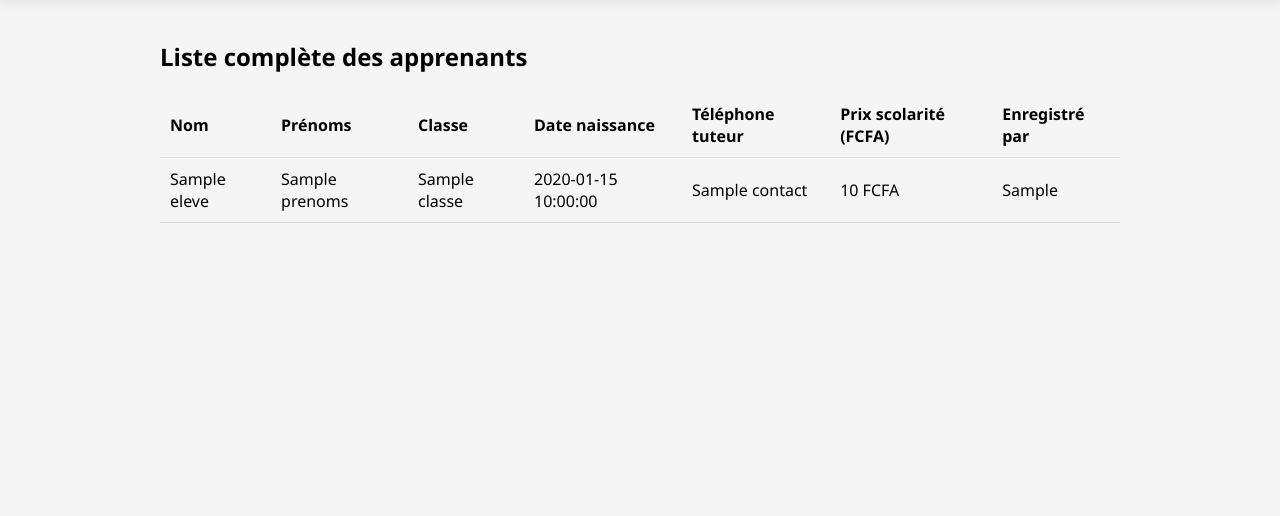
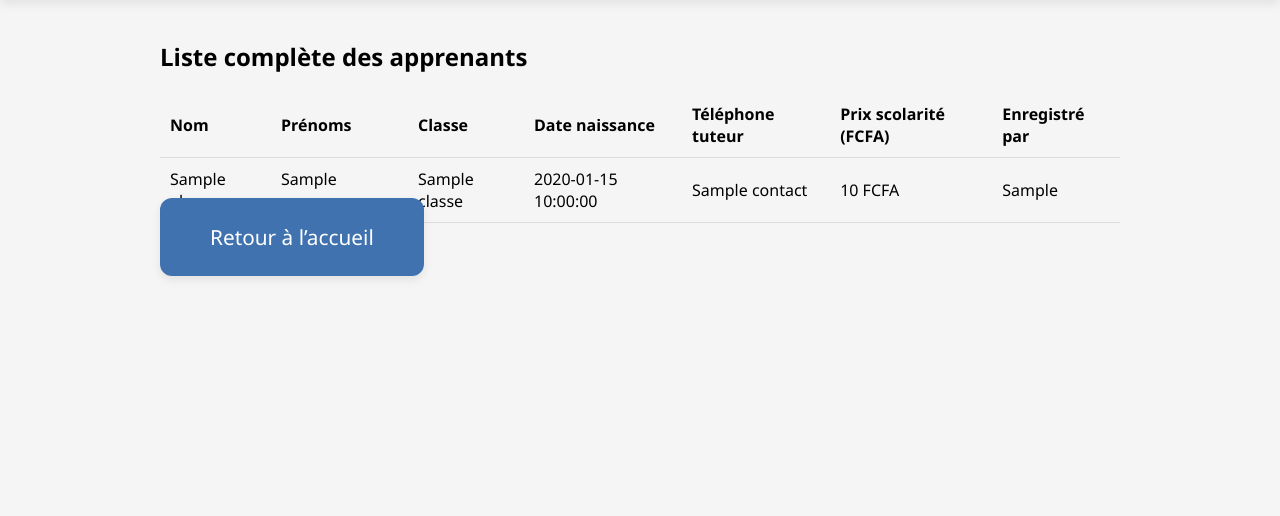
Before and after one commit to appolinair2355/Web, a Flask app: template templates/liste.html in a window 1280 px wide. Shown: the part 98-614 px from the top of the page. Run offline with Flask 3, Linux system fonts and the light colour scheme; the template is opened without the code that fills it: most values are stand-ins (such as "Sample title", 1, 10 or a date in 2020).

Commit message:
Update liste.html

```diff
--- a/templates/liste.html
+++ b/templates/liste.html
@@ -1,31 +1,23 @@
 {% extends "base.html" %}
 {% block content %}
   <h2>Liste complète des apprenants</h2>
-
   <table>
     <thead>
       <tr>
-        <th>Nom</th>
-        <th>Prénoms</th>
-        <th>Classe</th>
-        <th>Date naissance</th>
-        <th>Téléphone tuteur</th>
-        <th>Prix scolarité (FCFA)</th>
-        <th>Enregistré par</th>
+        <th>Nom</th><th>Prénoms</th><th>Classe</th><th>Date naissance</th>
+        <th>Téléphone tuteur</th><th>Prix scolarité (FCFA)</th><th>Enregistré par</th>
       </tr>
     </thead>
     <tbody>
       {% for e in eleves %}
       <tr>
-        <td>{{ e.nom }}</td>
-        <td>{{ e.prenoms }}</td>
-        <td>{{ e.classe }}</td>
-        <td>{{ e.date_naissance }}</td>
-        <td>{{ e.contact }}</td>
+        <td>{{ e.nom }}</td><td>{{ e.prenoms }}</td><td>{{ e.classe }}</td>
+        <td>{{ e.date_naissance }}</td><td>{{ e.contact }}</td>
         <td>{{ "{:,}".format(e.prix_scolarite).replace(',', ' ') }} FCFA</td>
         <td>{{ e.enregistre_par }}</td>
       </tr>
       {% endfor %}
     </tbody>
   </table>
+  <a class="btn-large" style="margin-top:20px;" href="{{ url_for('home') }}">Retour à l’accueil</a>
 {% endblock %}
```
